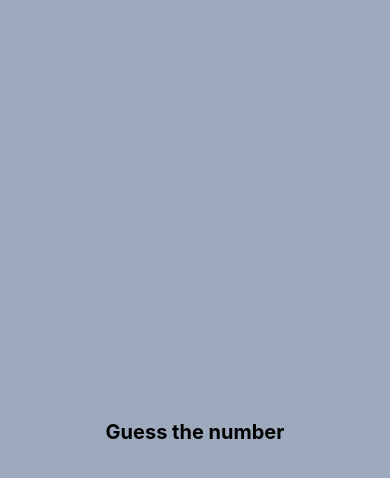
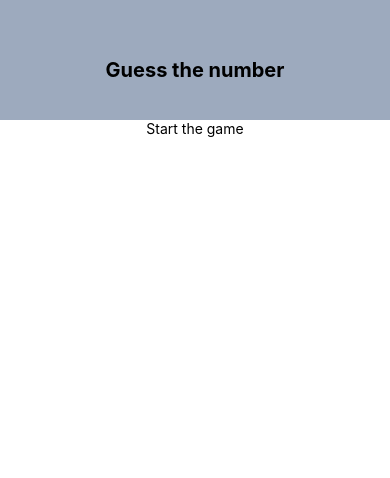
Before and after one commit to kevinRifelKaiser/guess-number-game, a React Native app: screen / in a window 390 px wide. Shown: the top 478 px of the page. Built offline with nearby package versions, Linux system fonts and the light colour scheme.

Commit message:
[feature] - create start game screen

```diff
--- a/src/App.js
+++ b/src/App.js
@@ -2,11 +2,13 @@ import { StatusBar } from 'expo-status-bar'
 import { Text, View } from 'react-native'
 import { styles } from './styles'
 import { Header } from './components'
+import { StartGame } from './screens'
 
 const App = () => {
   return (
     <View style={styles.container}>
       <Header title='Guess the number'/>
+      <StartGame />
     </View>
   );
 }
--- a/src/components/header/styles.js
+++ b/src/components/header/styles.js
@@ -2,7 +2,6 @@ import { StyleSheet } from "react-native"
 
 export const styles = StyleSheet.create({
   container: {
-    flex: 1,
     backgroundColor: '#9DAABE',
     height: 120,
     justifyContent: 'center',
--- /dev/null
+++ b/src/screens/index.js
@@ -0,0 +1 @@
+export { default as StartGame } from './start-game/index'
--- /dev/null
+++ b/src/screens/start-game/index.jsx
@@ -0,0 +1,12 @@
+import { View, Text } from 'react-native'
+import { styles } from './styles'
+
+const StartGame = () => {
+  return(
+    <View style={styles.container}>
+      <Text>Start the game</Text>
+    </View>
+  );
+}
+
+export default StartGame;
--- /dev/null
+++ b/src/screens/start-game/styles.js
@@ -0,0 +1,8 @@
+import { StyleSheet } from "react-native"
+
+export const styles = StyleSheet.create({
+  container: {
+    flex: 1,
+    alignItems: 'center'
+  }
+});
```
